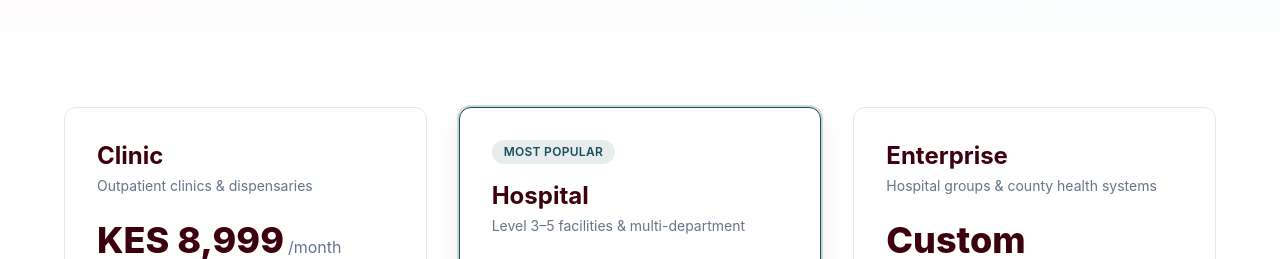
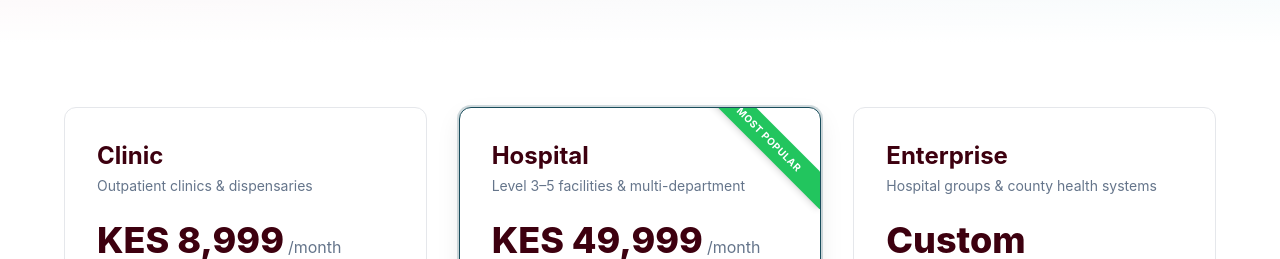
Before and after one commit to nexora-africa-ltd/vitora-marketing, a Next.js app: page /pricing in a window 1280 px wide. Shown: the part 329-588 px from the top of the page. Built offline with nearby package versions, Linux system fonts and the light colour scheme; no server answers.

Commit message:
feat: enhance pricing tier display with improved highlight styling for better visibility

```diff
--- a/app/pricing/page.tsx
+++ b/app/pricing/page.tsx
@@ -134,16 +134,16 @@ export default function PricingPage() {
             {tiers.map((tier) => (
               <div
                 key={tier.name}
-                className={`rounded-xl border bg-card p-8 flex flex-col ${
+                className={`relative rounded-xl border bg-card p-8 flex flex-col overflow-hidden ${
                   tier.highlight
                     ? 'border-brand-teal shadow-hover ring-2 ring-brand-teal/20'
                     : 'shadow-card'
                 }`}
               >
                 {tier.highlight && (
-                  <span className="mb-4 inline-block w-fit rounded-full bg-brand-teal/10 px-3 py-1 text-xs font-semibold text-brand-teal uppercase tracking-wide">
+                  <div className="absolute top-[18px] -right-[34px] rotate-45 bg-green-500 text-white text-[10px] font-bold uppercase tracking-wider py-1.5 w-[170px] shadow-md text-center">
                     Most Popular
-                  </span>
+                  </div>
                 )}
 
                 <h3 className="text-2xl font-bold text-brand-burgundy dark:text-white">
```
